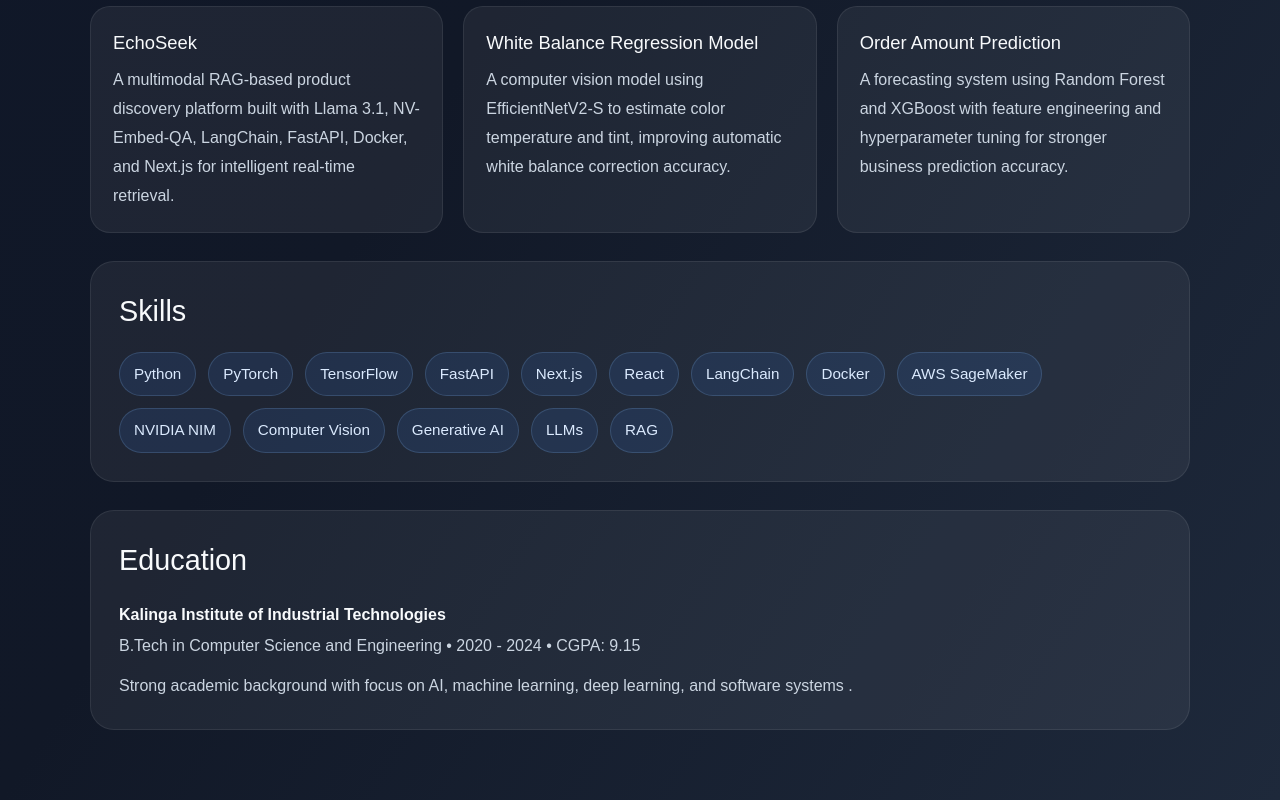
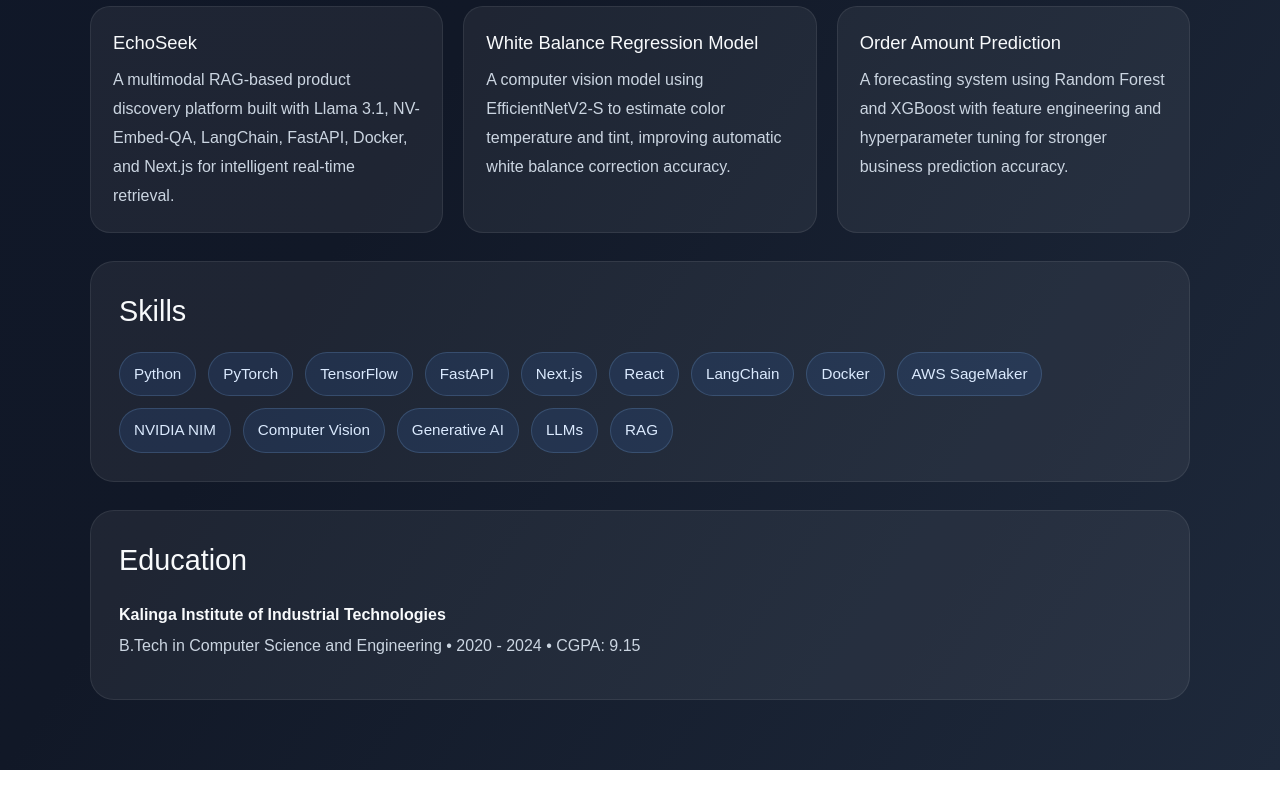
Before and after one commit to pratim4dasude/Personal_dashboard, a Next.js app: page / in a window 1280 px wide. Shown: the part 1234-2034 px from the top of the page. After the commit the page ends 2004 px from the top, so only its background shows below. Built offline with nearby package versions, Linux system fonts and the light colour scheme.

Commit message:
minor update

```diff
--- a/app/page.tsx
+++ b/app/page.tsx
@@ -321,8 +321,7 @@ export default function Home() {
               9.15
             </p>
             <p style={{ color: "#cbd5e1", lineHeight: "1.9", margin: 0 }}>
-              Strong academic background with focus on AI, machine learning,
-              deep learning, and software systems .
+
             </p>
           </div>
         </section>
```
